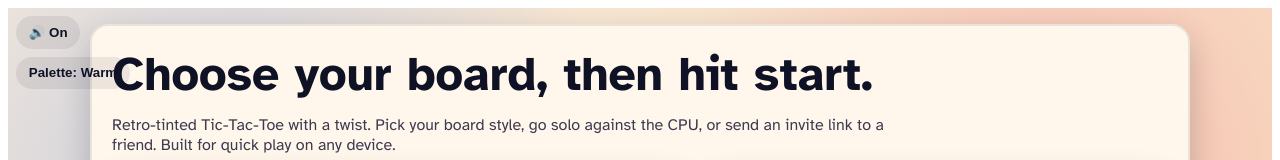
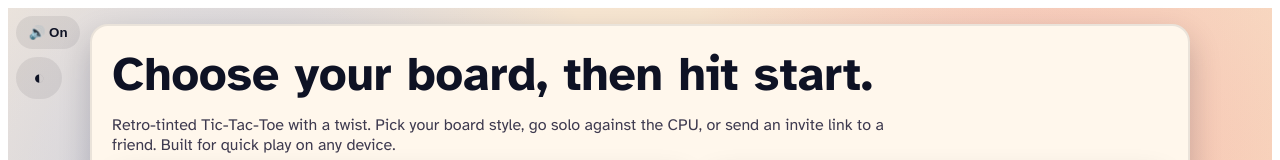
Before and after one commit to TitasDas/forced-move, a React (Vite) app: page / in a window 1280 px wide. Shown: the top 160 px of the page. Built offline with nearby package versions, Linux system fonts and the light colour scheme; a web font is replaced by a local one.

Commit message:
Use icon palette toggle by sound control

```diff
--- a/src/App.jsx
+++ b/src/App.jsx
@@ -144,8 +144,12 @@ export default function App() {
       <div className="shell">
         <div className="sound-corner">
           <AudioToggle src="/audio/lofi.mp3" />
-          <button className="btn secondary" onClick={() => setPaletteAlt((v) => !v)}>
-            Palette: {paletteAlt ? 'Cool' : 'Warm'}
+          <button
+            className="btn secondary palette-toggle"
+            onClick={() => setPaletteAlt((v) => !v)}
+            aria-label="Toggle color palette"
+          >
+            {paletteAlt ? '🎨' : '◐'}
           </button>
         </div>
         {screen === 'menu' && <StartScreen mode={mode} setMode={setMode} setScreen={setScreen} />}
--- a/src/styles/theme.css
+++ b/src/styles/theme.css
@@ -177,6 +177,14 @@
   box-shadow: none;
 }
 
+.palette-toggle {
+  width: 46px;
+  height: 42px;
+  display: grid;
+  place-items: center;
+  font-size: 1.2rem;
+}
+
 .rule-row .panel {
   background: rgba(255, 255, 255, 0.9);
 }
```
